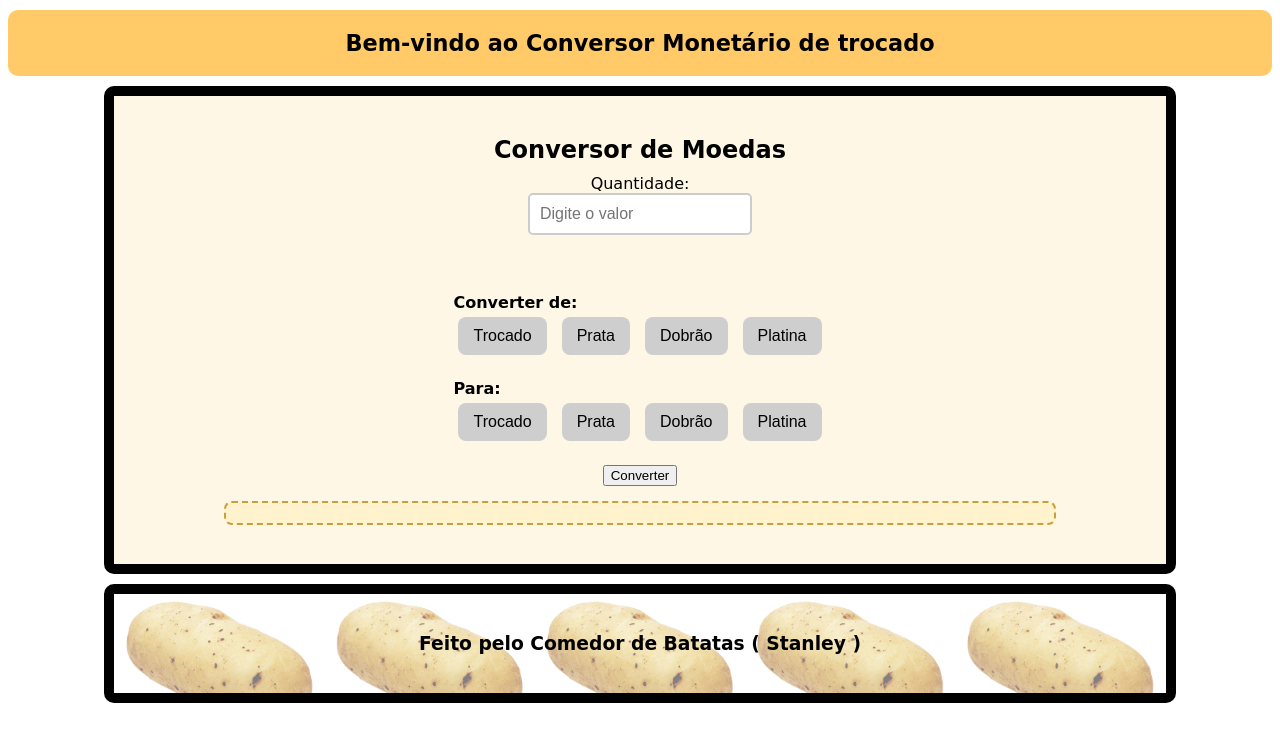
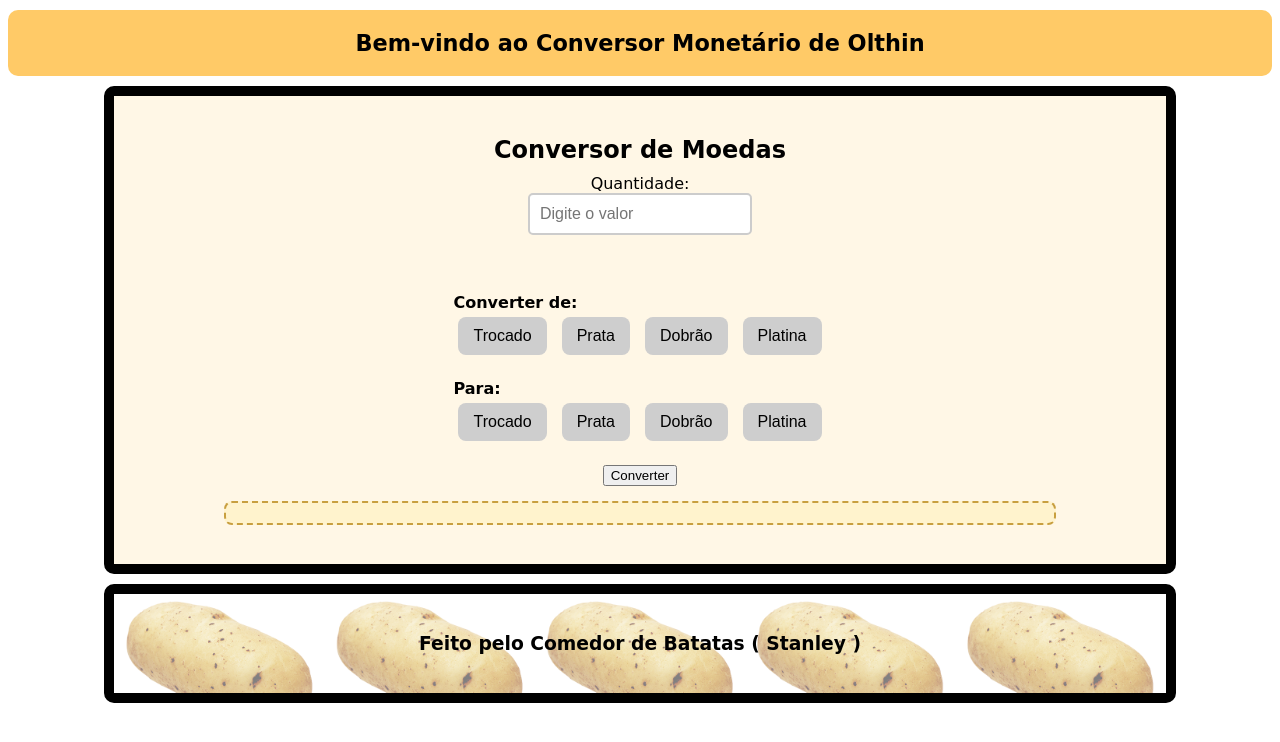
Before and after one commit to N0-X/Olthin-Conversor, a plain HTML site: page index.html in a window 1280 px wide. Drawn offline with Linux system fonts and the light colour scheme.

Commit message:
Update index.html

```diff
--- a/index.html
+++ b/index.html
@@ -1,13 +1,13 @@
 <!DOCTYPE html>
 <html lang="pt-br">
 <head>
-  <title>Conversor trocado</title>
+  <title>Conversor Olthin</title>
   <meta charset="utf-8">
   <link rel="stylesheet" href="css/index.css">
 </head>
 <body>
   <div id="titulo">
-    <h1>Bem-vindo ao Conversor Monetário de trocado</h1>
+    <h1>Bem-vindo ao Conversor Monetário de Olthin</h1>
   </div>
 
   <div id="conteudo">
```
